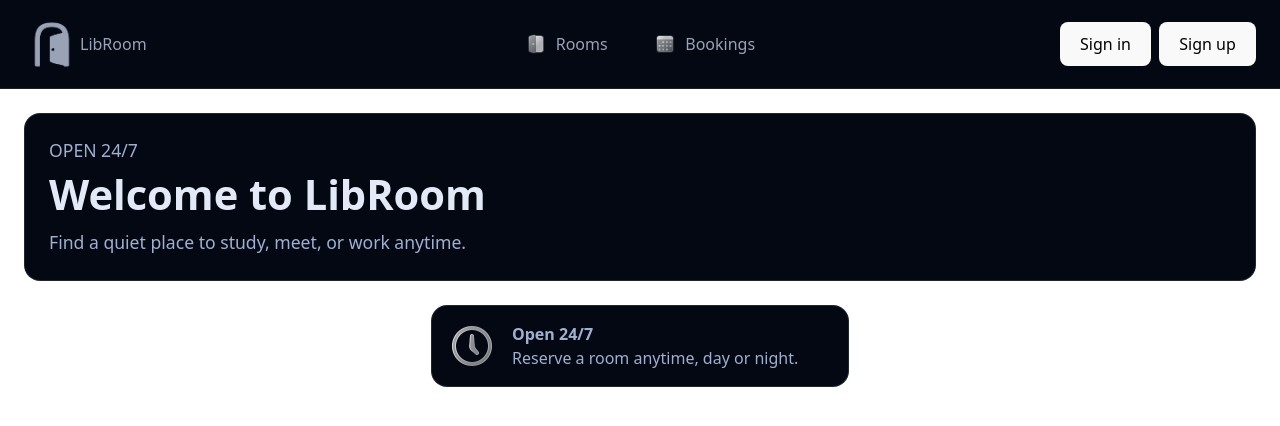
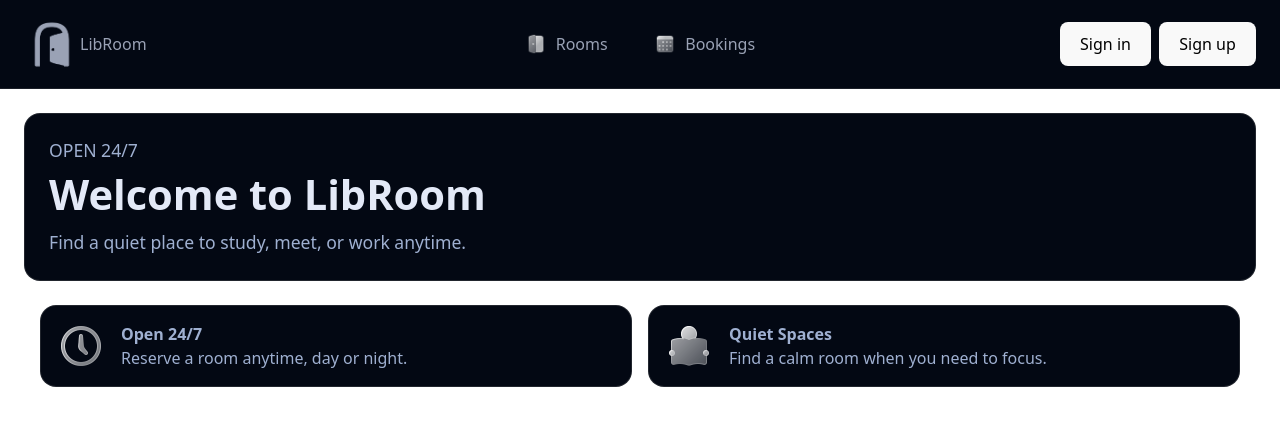
Before and after one commit to AWF-Group13/frontend, a React (Vite) app: page / in a window 1280 px wide. Shown: the top 426 px of the page. Built offline with nearby package versions, Linux system fonts and the light colour scheme; no server answers.

Commit message:
add quiet spaces box

```diff
--- a/src/pages/HomePage.css
+++ b/src/pages/HomePage.css
@@ -10,6 +10,14 @@
   max-width: 1200px;
   margin: 0 auto;
   padding: 1.5rem;
+}
+
+.boxes {
+  display: flex;
+  gap: 1rem;
+  flex-wrap: wrap;
+  max-width: 1200px;
+  margin: 1.5rem auto 0;
 }
 
 .welcome h1 {
@@ -28,8 +36,8 @@
 .box {
   display: flex;
   align-items: center;
+  flex: 1 1 24rem;
   gap: 1rem;
-  max-width: 24rem;
-  margin: 1.5rem auto 0;
+  margin: 0;
   padding: 1rem;
 }
--- a/src/pages/HomePage.tsx
+++ b/src/pages/HomePage.tsx
@@ -8,6 +8,7 @@ function HomePage() {
         <h1>Welcome to LibRoom</h1>
         <p>Find a quiet place to study, meet, or work anytime.</p>
       </section>
+      <div className="boxes">
         <div className="box">
           <img src="/time.png" alt="" width="48" height="48" />
           <div>
@@ -16,6 +17,15 @@ function HomePage() {
             Reserve a room anytime, day or night.
           </div>
         </div>
+        <div className="box">
+          <img src="/book.png" alt="" width="48" height="48" />
+          <div>
+            <b>Quiet Spaces</b>
+            <br />
+            Find a calm room when you need to focus.
+          </div>
+        </div>
+      </div>
     </>
   );
 }
```
Also changed, not shown: public/book.png (added). Lines whose indentation alone changed are shown as unchanged.
